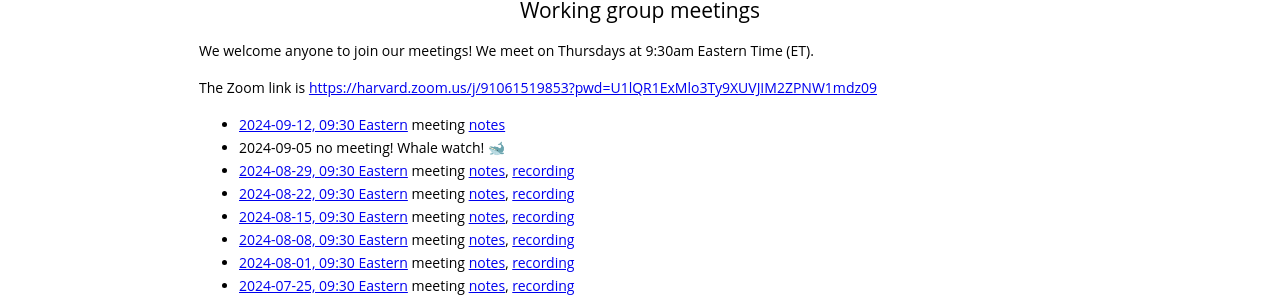
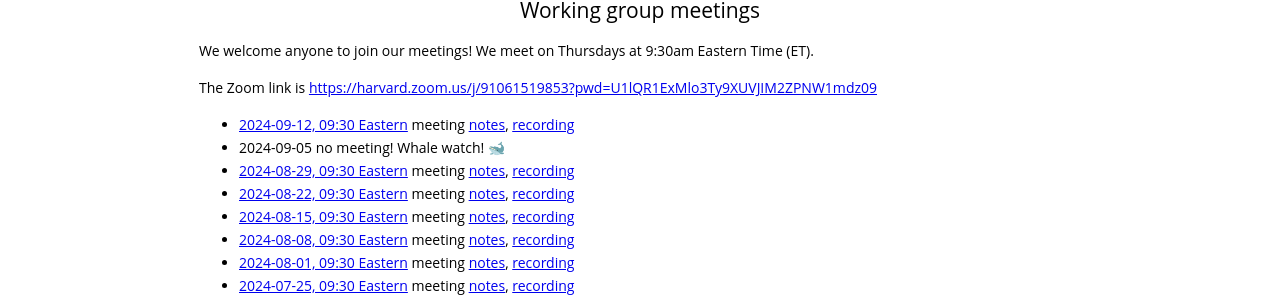
Before and after one commit to gdcc/ct.gdcc.io, a Jekyll site: the page built from index.md, in a window 1280 px wide and 900 px high, scrolled down 1726 px. Shown: the part 145-446 px from the top of the window. Built offline with Jekyll 4.4.1, drawn with Linux system fonts in a browser that asks for light colours; our own code applies the rules of GitHub Pages for plain Markdown files.

Commit message:
add recording

```diff
--- a/index.md
+++ b/index.md
@@ -63,7 +63,7 @@ We welcome anyone to join our meetings! We meet on Thursdays at 9:30am Eastern T
 
 The Zoom link is <https://harvard.zoom.us/j/91061519853?pwd=U1lQR1ExMlo3Ty9XUVJIM2ZPNW1mdz09>
 
-- [2024-09-12, 09:30 Eastern](https://time.is/compare/0930_12_Sep_2024_in_Boston) meeting [notes](https://docs.google.com/document/d/161SmJum3z1CnGL8hHHksK3xz2EKHCa8ZxLHM4bPQ8gk/edit?usp=sharing)
+- [2024-09-12, 09:30 Eastern](https://time.is/compare/0930_12_Sep_2024_in_Boston) meeting [notes](https://docs.google.com/document/d/161SmJum3z1CnGL8hHHksK3xz2EKHCa8ZxLHM4bPQ8gk/edit?usp=sharing), [recording](https://harvard.zoom.us/rec/share/k7-UbJ-mx_fWANw-8wzt5v6xaRWH7_Fh48cqGDv2XVOqxszFEvNnVhfECabtlk2M.6e5v_FFHjBwIPjAF)
 - 2024-09-05 no meeting! Whale watch! 🐋
 - [2024-08-29, 09:30 Eastern](https://time.is/compare/0930_29_Aug_2024_in_Boston) meeting [notes](https://docs.google.com/document/d/1X49oElqgORdTCMECRfb5BuKUI1_yw86G3qnu8TXK76k/edit?usp=sharing), [recording](https://harvard.zoom.us/rec/share/gXDINqXAymz9K01lsVNyyb8393-oNEOSzC-CD9LdnKxNYzaRVuUwUXD2xD1N80vz.bB_-OEUT-1pXX4hZ)
 - [2024-08-22, 09:30 Eastern](https://time.is/compare/0930_22_Aug_2024_in_Boston) meeting [notes](https://docs.google.com/document/d/19cbZdZf8zGHisC8nWmuklC9W_prnW_mNYUEaIoz89IQ/edit?usp=sharing), [recording](https://harvard.zoom.us/rec/share/m0l3ggv9syj3Cck0IMnOVCfFLxRbIA3xrKulHKyZPLSQ7Xe6g64elTQINNO_8yMT.Pg2jRbQEicGmHHjb)
```
